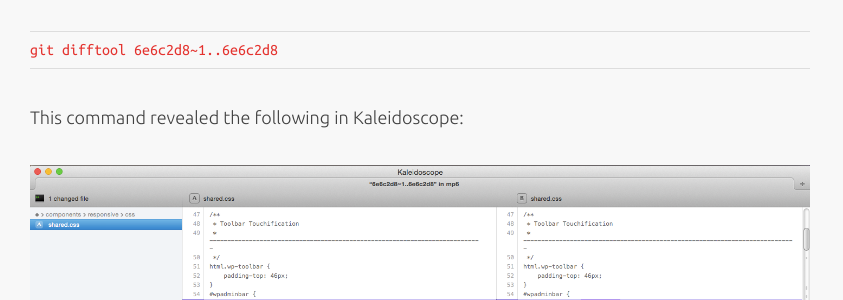
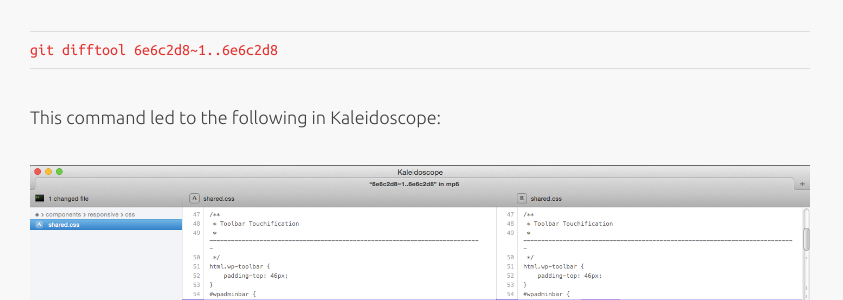
Before and after one commit to tollmanz/tollmanz.com-old, a Jekyll site: the page built from _posts/2014-11-29-find-git-commit-for-specific-change.markdown, in a window 1280 px wide and 900 px high, scrolled down 2302 px. Shown: the part 153-453 px from the top of the window, without its empty margins (0-843 px from the left). Built offline with Jekyll 4.4.1, drawn with Linux system fonts in a browser that asks for light colours; some web fonts are replaced.

Commit message:
Force deploy.

```diff
--- a/_posts/2014-11-29-find-git-commit-for-specific-change.markdown
+++ b/_posts/2014-11-29-find-git-commit-for-specific-change.markdown
@@ -71,7 +71,7 @@ Now, that worked perfectly well in my use case; however, I prefer to use an exte
 git difftool 6e6c2d8~1..6e6c2d8
 {% endhighlight %}
 
-This command revealed the following in Kaleidoscope:
+This command led to the following in Kaleidoscope:
 
 ![](/media/images/kaleidoscope-diff.png "kaleidoscope-diff")
 
```
